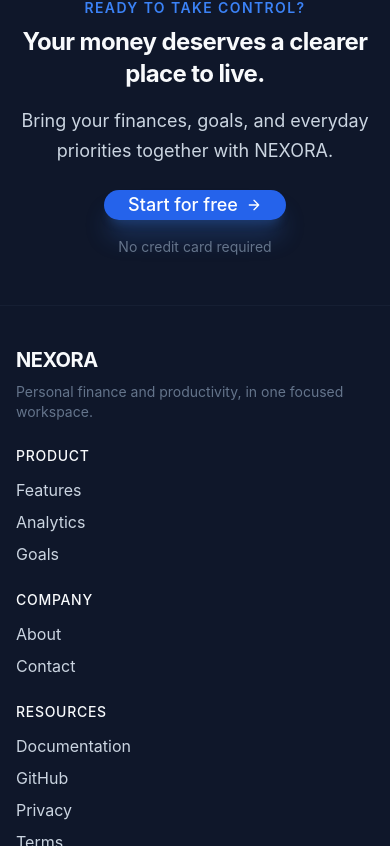
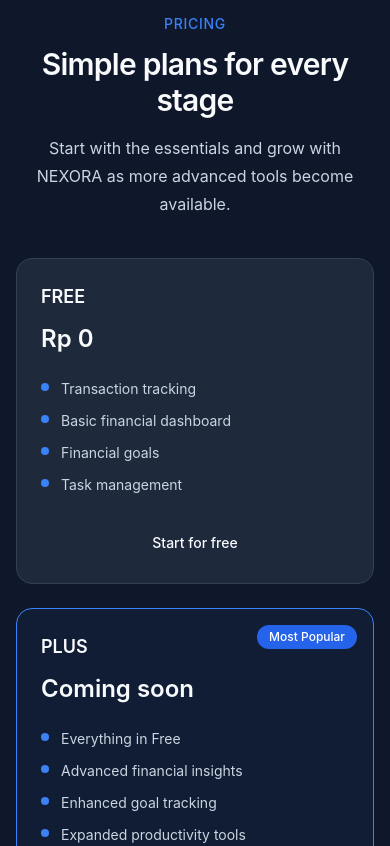
Before and after one commit to alganirobbi5/nexora, a React (Vite) app in the folder frontend/: page / in a window 390 px wide. Shown: the part 8398-9244 px from the top of the page. Built offline with nearby package versions, Linux system fonts and the light colour scheme; no server answers.

Commit message:
fix: complete landing navigation and pricing

```diff
--- a/frontend/src/App.tsx
+++ b/frontend/src/App.tsx
@@ -2,8 +2,9 @@
 import { createRoot } from 'react-dom/client'
 import './index.css'
 import HeroFinancial from '@/components/ui/hero-financial'
-import { FeaturesSection } from '@/components/landing/features-section'
-import { ProductShowcase } from '@/components/landing/product-showcase'
+import { FeaturesSection } from "@/components/landing/features-section"
+import PricingSection from "@/components/landing/pricing-section"
+import { ProductShowcase } from "@/components/landing/product-showcase"
 import { FinancialGoalsSection } from '@/components/landing/financial-goals'
 import { AnalyticsSection } from '@/components/landing/analytics-section'
 import { HowItWorksSection } from '@/components/landing/how-it-works-section'
@@ -46,6 +47,7 @@
       <FinancialGoalsSection />
       <AnalyticsSection />
       <HowItWorksSection />
+      <PricingSection onStart={() => setView("auth")} />
       <FinalCTASection onStart={() => setView('auth')} />
       <Footer />
     </>
--- a/frontend/src/components/landing/features-section.tsx
+++ b/frontend/src/components/landing/features-section.tsx
@@ -58,9 +58,9 @@
 
 export function FeaturesSection() {
   return (
-    <section
+<section
       className="relative w-full py-14 lg:py-20 bg-bg-secondary overflow-hidden"
-      aria-labelledby="features-heading"
+      id="features"
     >
       <div className="absolute inset-0 overflow-hidden pointer-events-none" aria-hidden="true">
         <div
--- a/frontend/src/components/landing/footer.tsx
+++ b/frontend/src/components/landing/footer.tsx
@@ -2,6 +2,7 @@
   return (
     <footer
       className="relative py-10 lg:py-14 bg-bg-primary text-text-secondary border-t border-surface-border/20"
+      id="about"
     >
       <div className="relative max-w-7xl mx-auto px-4 sm:px-6 lg:px-8">
         <div className="grid grid-cols-1 gap-6 sm:gap-8 lg:grid-cols-4">
--- /dev/null
+++ b/frontend/src/components/landing/pricing-section.tsx
@@ -0,0 +1,136 @@
+import { Button } from "@/components/ui/button"
+
+interface PricingSectionProps {
+  onStart?: () => void
+}
+
+interface PricingTier {
+  name: string
+  price: string
+  features: string[]
+  mostPopular?: boolean
+  disabled?: boolean
+}
+
+const pricingTiers: PricingTier[] = [
+  {
+    name: "FREE",
+    price: "Rp 0",
+    features: [
+      "Transaction tracking",
+      "Basic financial dashboard",
+      "Financial goals",
+      "Task management",
+    ],
+  },
+  {
+    name: "PLUS",
+    price: "Coming soon",
+    features: [
+      "Everything in Free",
+      "Advanced financial insights",
+      "Enhanced goal tracking",
+      "Expanded productivity tools",
+    ],
+    mostPopular: true,
+    disabled: true,
+  },
+  {
+    name: "PRO",
+    price: "Coming soon",
+    features: [
+      "Everything in Plus",
+      "Advanced analytics",
+      "Priority features",
+      "Future premium tools",
+    ],
+    disabled: true,
+  },
+]
+
+export default function PricingSection({
+  onStart,
+}: PricingSectionProps) {
+  return (
+    <section
+      id="pricing"
+      className="bg-bg-primary px-4 py-16 sm:px-6 lg:px-8 lg:py-24"
+      aria-labelledby="pricing-heading"
+    >
+      <div className="mx-auto max-w-7xl">
+        <div className="mx-auto max-w-2xl text-center">
+          <p className="text-sm font-medium uppercase tracking-wider text-brand-500">
+            Pricing
+          </p>
+
+          <h2
+            id="pricing-heading"
+            className="mt-3 text-3xl font-semibold tracking-tight text-text-primary sm:text-4xl"
+          >
+            Simple plans for every stage
+          </h2>
+
+          <p className="mt-4 text-base leading-7 text-text-secondary">
+            Start with the essentials and grow with NEXORA as more
+            advanced tools become available.
+          </p>
+        </div>
+
+        <div className="mt-10 grid grid-cols-1 gap-6 lg:grid-cols-3">
+          {pricingTiers.map((tier) => (
+            <article
+              key={tier.name}
+              className={`relative flex min-w-0 flex-col rounded-2xl border p-6 ${
+                tier.mostPopular
+                  ? "border-brand-500 bg-brand-500/5"
+                  : "border-border bg-bg-secondary"
+              }`}
+            >
+              {tier.mostPopular ? (
+                <span className="absolute right-4 top-4 rounded-full bg-brand-600 px-3 py-1 text-xs font-medium text-white">
+                  Most Popular
+                </span>
+              ) : null}
+
+              <div>
+                <h3 className="text-lg font-semibold text-text-primary">
+                  {tier.name}
+                </h3>
+
+                <p className="mt-3 text-2xl font-semibold text-text-primary">
+                  {tier.price}
+                </p>
+              </div>
+
+              <ul className="mt-6 flex-1 space-y-3">
+                {tier.features.map((feature) => (
+                  <li
+                    key={feature}
+                    className="flex items-start gap-3 text-sm text-text-secondary"
+                  >
+                    <span
+                      className="mt-1 h-2 w-2 shrink-0 rounded-full bg-brand-500"
+                      aria-hidden="true"
+                    />
+                    <span>{feature}</span>
+                  </li>
+                ))}
+              </ul>
+
+              <div className="mt-8">
+                <Button
+                  type="button"
+                  onClick={onStart}
+                  disabled={tier.disabled}
+                  className="w-full"
+                >
+                  {tier.disabled ? "Coming soon" : "Start for free"}
+                </Button>
+              </div>
+            </article>
+          ))}
+        </div>
+      </div>
+    </section>
+  )
+}
--- a/frontend/src/components/ui/hero-financial.tsx
+++ b/frontend/src/components/ui/hero-financial.tsx
@@ -385,13 +385,23 @@
               </a>
             </nav>
             <div className="flex items-center gap-3">
-              <Button variant="ghost" size="sm" className="hidden sm-flex" onClick={() => setView && setView('auth')}>
-                Sign in
+              <Button
+                variant="ghost"
+                size="sm"
+                className="hidden sm:flex"
+                onClick={() => setView?.('auth')}
+             > Sign in
               </Button>
-              <Button className="bg-text-primary text-text-inverse hover:bg-text-primary/90">
-                Start for free <ChevronRight size={16} className="ml-1" />
-              </Button>
-            </div          >
+
+  <Button
+    className="bg-text-primary text-text-inverse hover:bg-text-primary/90"
+    type="button"
+    onClick={handleStart}
+  >
+    Start for free
+    <ChevronRight size={16} className="ml-1" />
+  </Button>
+</div>
           </TimelineAnimation>
         </header>
       )}
@@ -436,15 +446,22 @@
           <Button
             size="lg"
             className="w-full sm:w-auto bg-brand-600 hover:bg-brand-700 text-white shadow-lg shadow-brand-500/25 gap-2"
+            type="button"
+            onClick={handleStart}
           >
             Start for free <ArrowRight size={18} />
           </Button>
           <Button
+            type="button"
             size="lg"
             variant="outline"
-            className="w-full sm:w-auto border-surface-border/20 hover:bg-surface-hover"
-          >
-            Explore demo
+            onClick={() =>
+            document
+            .getElementById('features')
+            ?.scrollIntoView({ behavior: 'smooth' })
+          }
+           className="w-full sm:w-auto border-surface-border/20 hover:bg-surface-hover"
+           >Explore demo
           </Button>
         </TimelineAnimation>
 
```
